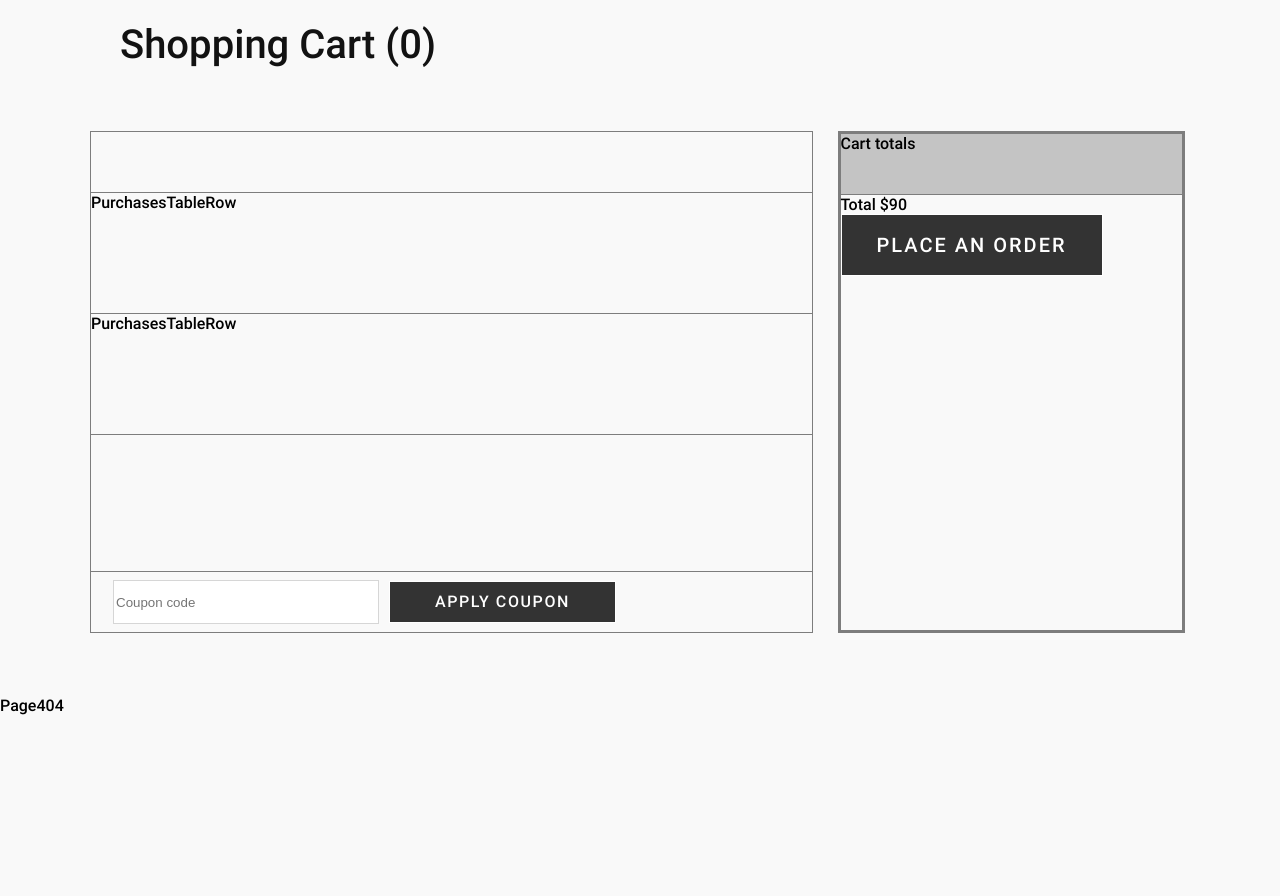
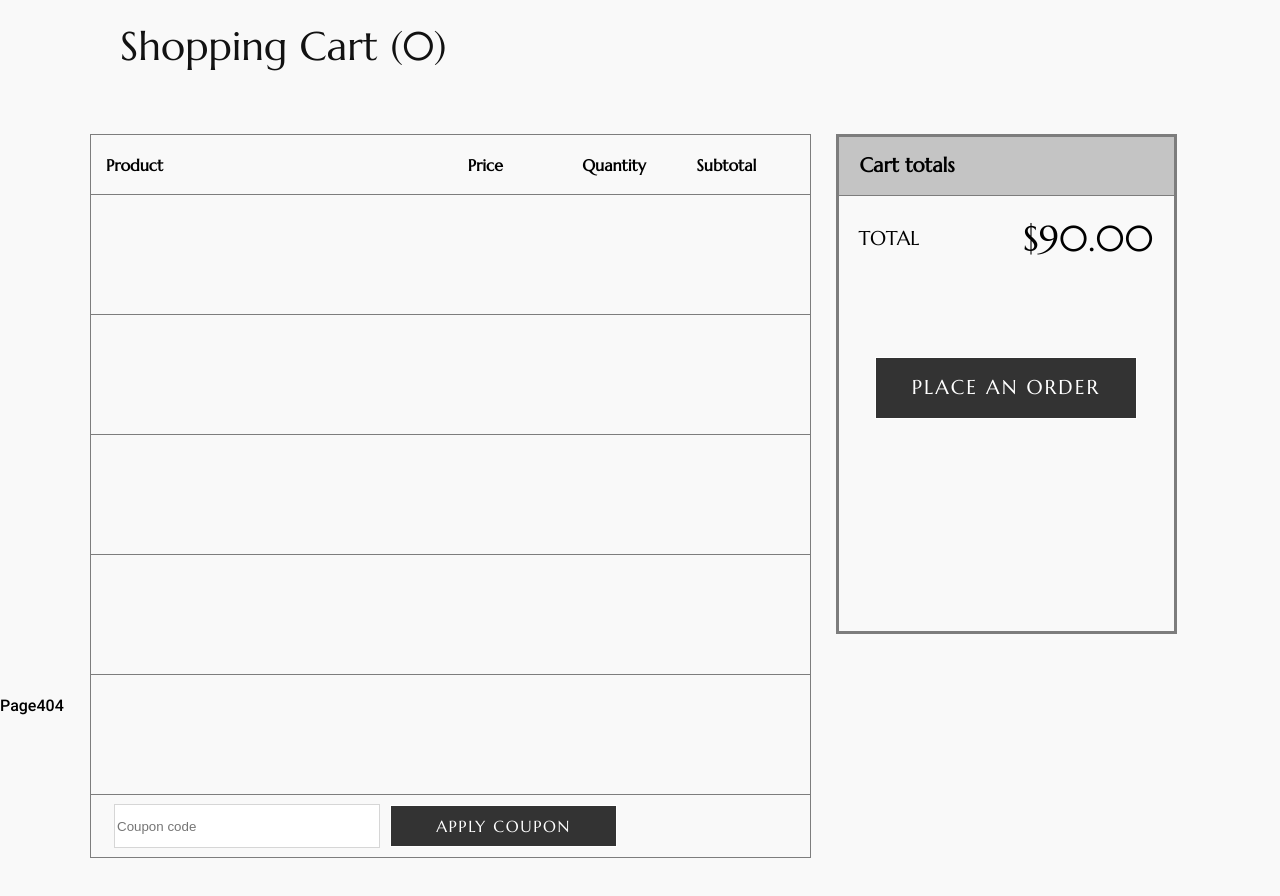
Before and after one commit to mitjasha/online-shop, a React (Create React App) app: page / in a window 1280 px wide. Shown: the part 2300-3196 px from the top of the page. Built offline with nearby package versions, Linux system fonts and the light colour scheme.

Commit message:
refactor: change structure to table

```diff
--- a/src/pages/CartPage/CartPage.scss
+++ b/src/pages/CartPage/CartPage.scss
@@ -1,4 +1,5 @@
 .cart-page {
+  font-family: Marcellus;
   width: 100%;
   height: 90vh;
   background-color: #f9f9f9;
@@ -23,30 +24,44 @@
   width: 100%;
   gap: 25px;
 
-  &__table-container {
-    display: flex;
-    flex-direction: column;
-    justify-content: space-between;
+  &-table {
+    table-layout: fixed;
     width: 65.5%;
     height: 500px;
+    border-collapse: collapse;
+    border-spacing: 0;
+    border: 1px solid #7d7d7d;
+
+    & th:nth-child(1) {
+      width: 50%;
+      padding-left: 15px;
+    }
+
+    &__header {
+      text-align: left;
+      height: 60px;
       border: 1px solid #7d7d7d;
     }
 
-  &__table-header {
-    height: 60px;
-    border: solid #7d7d7d;
-    border-width: 0 0 1px 0;
+    & tbody {
+      height: 400px;
+      overflow-y: auto;
+      overflow-x: hidden;
     }
 
-  &__table-footer {
+    &__row {
+      width: 100%;
+      height: 120px;
+      border: 1px solid #7d7d7d;
+    }
+
+    &__promo {
       display: flex;
+      width: 720px;
       align-items: center;
       height: 60px;
-    border: solid #7d7d7d;
-    border-width: 1px 0 0;
-  }
 
-  &__table-promo-input {
+      &-input {
         width: 260px;
         height: 40px;
         margin-left: 22px;
@@ -55,7 +70,7 @@
         border: 1px solid #d6d6d6;
       }
 
-  &__table-promo-button {
+      &-button {
         width: 225px;
         height: 40px;
         font-size: 16px;
@@ -65,20 +80,54 @@
         text-transform: uppercase;
         color: #ffffff;
       }
-
-  &__total-container {
-    width: 31%;
-    border: solid #7d7d7d;
+    }
   }
 
-  &__total-header {
+  .total-table {
+    width: 31%;
+    height: 500px;
+    border: solid #7d7d7d;
+    border-collapse: collapse;
+    border-spacing: 0;
+
+    &__header {
       height: 60px;
+      text-align: left;
       background: #c4c4c4;
-    border: solid #7d7d7d;
-    border-width: 0 0 1px 0;
+      border: 1px solid #7d7d7d;
+
+      &-title {
+        padding-left: 21px;
+        font-size: 20px;
+        line-height: 130%;
+      }
     }
 
-  &__total-button {
+    &__total {
+      height: 100px;
+
+      &-text {
+        align-items: center;
+        justify-content: space-between;
+        padding: 20px;
+        display: flex;
+        font-size: 20px;
+        line-height: 130%;
+        text-transform: uppercase;
+      }
+
+      &-value {
+        font-size: 36px;
+        line-height: 130%;
+      }
+    }
+
+    &__submit {
+      display: flex;
+      justify-content: center;
+      align-items: center;
+      padding-top: 60px;
+      &-button {
         width: 260px;
         height: 60px;
         font-size: 20px;
@@ -87,3 +136,5 @@
         color: #ffffff;
       }
     }
+  }
+}
--- a/src/pages/CartPage/CartPage.tsx
+++ b/src/pages/CartPage/CartPage.tsx
@@ -1,6 +1,6 @@
 import React from "react";
 import Button from "../../components/Buttons/Button/Button";
-import PurchasesTableRow from "../../components/PurchasesTableRow/PurchasesTableRow";
+// import PurchasesTableRow from "../../components/PurchasesTableRow/PurchasesTableRow";
 import "./CartPage.scss";
 
 const CartPage: React.FC = () => {
@@ -11,36 +11,68 @@ const CartPage: React.FC = () => {
           <span className="cart-page__title-text">Shopping Cart ({0})</span>
         </div>
         <div className="purchases">
-          <div className="purchases__table-container">
-            <div className="purchases__wrapper">
-              <div className="purchases__table-header"> </div>
-              <PurchasesTableRow />
-              <PurchasesTableRow />
-            </div>
-            <div className="purchases__table-footer">
+          <table className="purchases-table">
+            <thead className="purchases-table__header">
+              <tr>
+                <th>Product</th>
+                <th>Price</th>
+                <th>Quantity</th>
+                <th>Subtotal</th>
+              </tr>
+            </thead>
+            <tbody className="purchases-table__body">
+              <tr className="purchases-table__row">
+                <td colSpan={4}> </td>
+              </tr>
+              <tr className="purchases-table__row">
+                <td colSpan={4}> </td>
+              </tr>
+              <tr className="purchases-table__row">
+                <td colSpan={4}> </td>
+              </tr>
+              <tr className="purchases-table__row">
+                <td colSpan={4}> </td>
+              </tr>
+              <tr className="purchases-table__row">
+                <td colSpan={4}> </td>
+              </tr>
+            </tbody>
+            <tfoot>
+              <tr>
+                <td className="purchases-table__promo">
                   <input
-                className="purchases__table-promo-input"
+                    className="purchases-table__promo-input"
                     type="text"
                     placeholder="Coupon code"
                   />
-              <Button className="purchases__table-promo-button">
+                  <Button className="purchases-table__promo-button">
                     <span>Apply coupon</span>
                   </Button>
-            </div>
-          </div>
-          <div className="purchases__total-container">
-            <div className="purchases__total-header">
-              <span>Cart totals</span>
-            </div>
-            <div className="purchases__total-body">
-              <div className="purchases__total-value">
-                <span>Total ${90.0}</span>
-              </div>
-              <Button className="purchases__total-button">
+                </td>
+              </tr>
+            </tfoot>
+          </table>
+          <table className="total-table">
+            <thead className="total-table__header">
+              <tr>
+                <th className="total-table__header-title">Cart totals</th>
+              </tr>
+            </thead>
+            <tbody>
+              <tr className="total-table__total">
+                <td className="total-table__total-text">
+                  Total <span className="total-table__total-value">$90.00</span>
+                </td>
+              </tr>
+              <tr className="total-table__submit">
+                <td>
+                  <Button className="total-table__submit-button">
                     <span>Place an order</span>
                   </Button>
-            </div>
-          </div>
+                </td>
+              </tr>
+            </tbody>
+          </table>
         </div>
       </div>
     </div>
```
Lines whose indentation alone changed are shown as unchanged.
